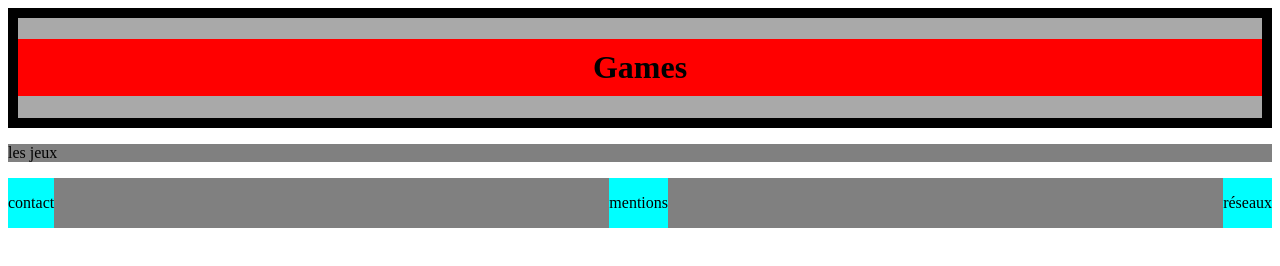
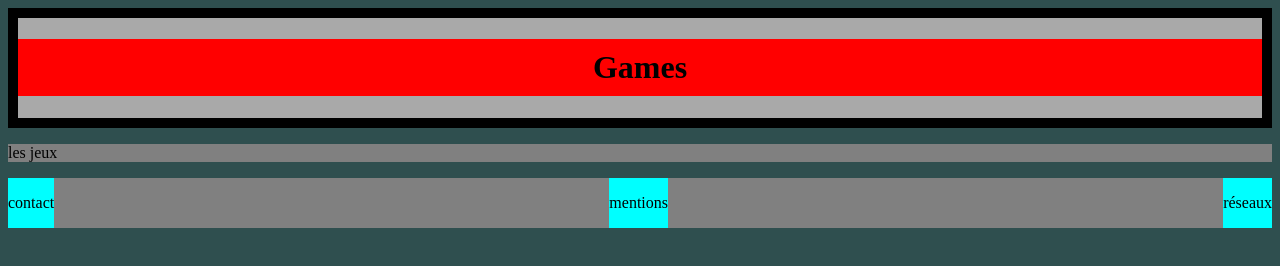
Before and after one commit to Alexandre-Hilaire/Projet_site_dynamique_JS, a plain HTML site: page pages/games.html in a window 1280 px wide. Drawn offline with Linux system fonts and the light colour scheme.

Commit message:
Correction css + html

```diff
--- a/CSS/header.css
+++ b/CSS/header.css
@@ -1,5 +1,4 @@
 header{
-
     justify-content: center;
     border: 10px, solid, black;
     background-color: darkgray;
@@ -9,6 +8,7 @@ h1 {
     justify-content: center;
     border: 10px, solid, red;
     background-color: red;
+
 }
 nav {
     display: flex;
--- a/CSS/style.css
+++ b/CSS/style.css
@@ -1,3 +1,7 @@
 @import url(header.css);
 @import url(main.css);
 @import url(footer.css);
+
+body{
+    background-color: darkslategrey;
+}
```
